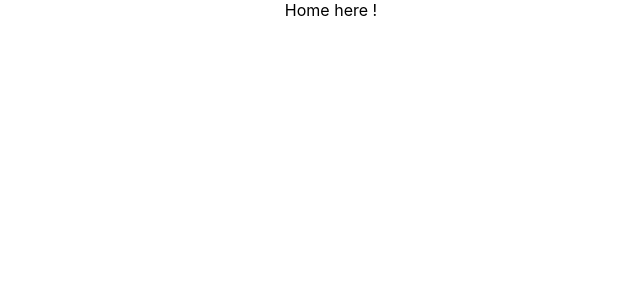
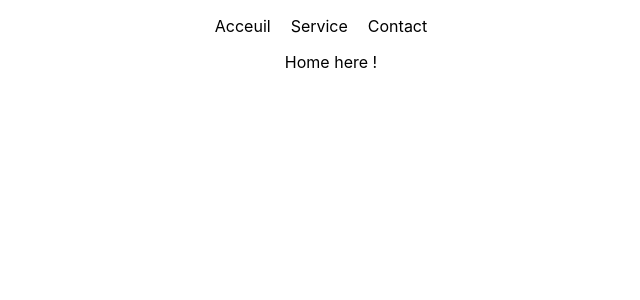
Before and after one commit to Ragnarohf/PersonalProject, a React (Create React App) app in the folder cocktail/: page /home in a window 1280 px wide. Shown: the top 300 px of the page, without its empty margins (309-949 px from the left). Built offline with nearby package versions, Linux system fonts and the light colour scheme.

Commit message:
navbar
header

```diff
--- /dev/null
+++ b/cocktail/src/components/public/header.css
@@ -0,0 +1,33 @@
+/*.pheader {*/
+/*    text-align: center;*/
+/*    border-bottom: solid 1px grey;*/
+/*}*/
+
+/*.pheader ul {*/
+/*    list-style: none;*/
+/*    padding: 0px;*/
+/*}*/
+
+/*.pheader ul li {*/
+/*    display: inline-block;*/
+/*    margin-right: 20px;*/
+/*}*/
+
+/*.pheader ul li a {*/
+/*    text-decoration: none;*/
+/*    color: black;*/
+/*}*/
+ul {
+    list-style: none;
+    padding: 0px;
+}
+
+ul li {
+    display: inline-block;
+    margin-right: 20px;
+}
+
+ul li a {
+    text-decoration: none;
+    color: black;
+}
--- /dev/null
+++ b/cocktail/src/components/public/header.js
@@ -0,0 +1,28 @@
+import React from "react";
+import { Link } from "react-router-dom";
+
+import "./header.css";
+
+const Header = () => {
+  return (
+    <div className="Header">
+      <header>
+        <nav>
+          <ul>
+            <li>
+              <Link to="/home">Acceuil</Link>
+            </li>
+            <li>
+              <Link to="/service">Service</Link>
+            </li>
+            <li>
+              <Link to="/contact">Contact</Link>
+            </li>
+          </ul>
+        </nav>
+      </header>
+    </div>
+  );
+};
+
+export default Header;
--- a/cocktail/src/pages/Contact.js
+++ b/cocktail/src/pages/Contact.js
@@ -1,7 +1,12 @@
 import React from "react";
+import Header from "../components/public/header";
 
 const Contact = () => {
-  return <div>Contact here !</div>;
+  return (
+    <div>
+      <Header /> Contact here !
+    </div>
+  );
 };
 
 export default Contact;
--- a/cocktail/src/pages/Home.js
+++ b/cocktail/src/pages/Home.js
@@ -1,7 +1,12 @@
 import React from "react";
+import Header from "../components/public/header";
 
 const Home = () => {
-  return <div>Home here !</div>;
+  return (
+    <div>
+      <Header /> Home here !
+    </div>
+  );
 };
 
 export default Home;
--- a/cocktail/src/pages/Service.js
+++ b/cocktail/src/pages/Service.js
@@ -1,7 +1,13 @@
 import React from "react";
+import Header from "../components/public/header";
 
 const Service = () => {
-  return <div>Service here !</div>;
+  return (
+    <div>
+      <Header />
+      Service here !
+    </div>
+  );
 };
 
 export default Service;
```
